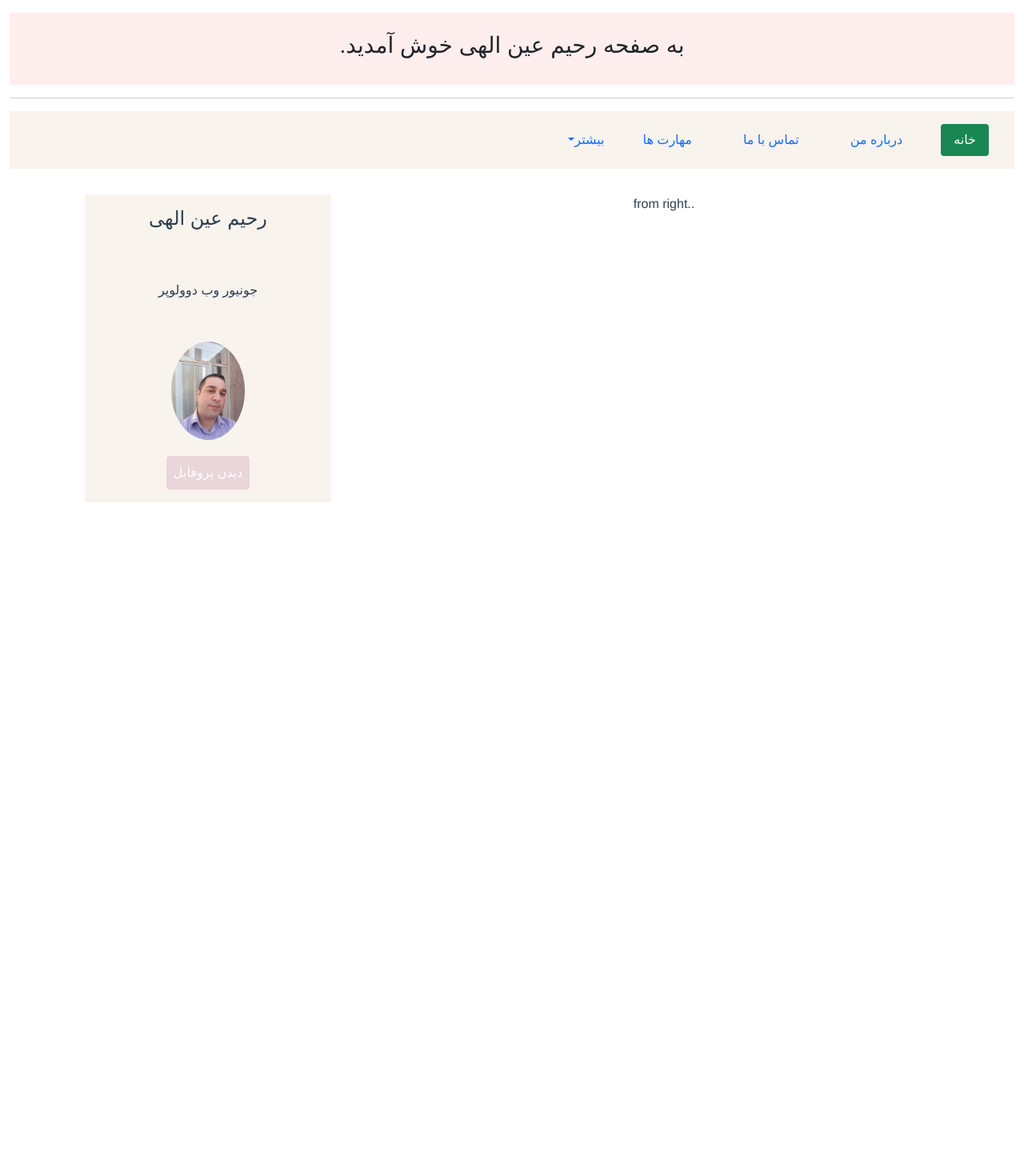
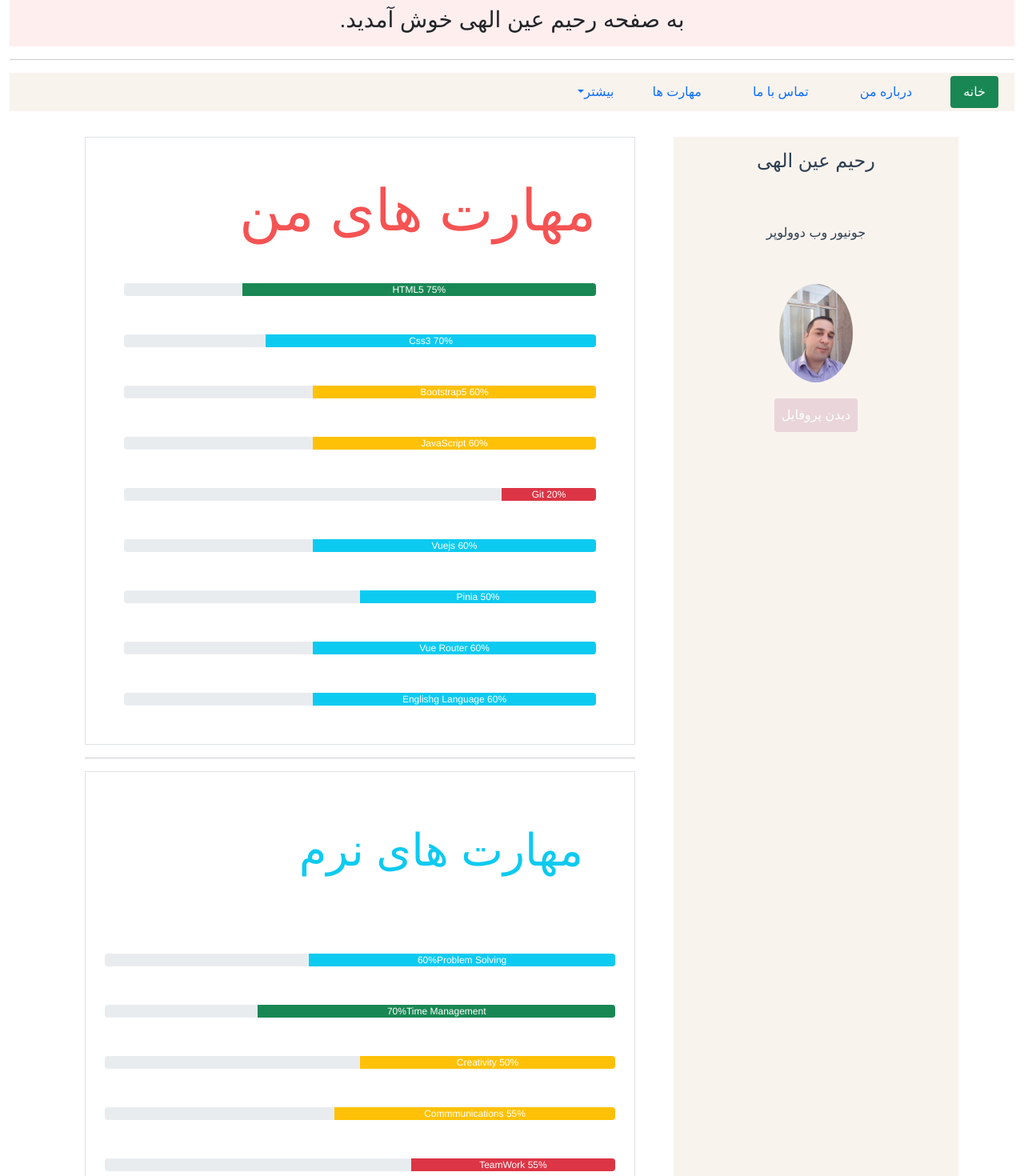
Before and after one commit to rahimeinollahi/AboutMe, a Vue app: page /skills in a window 1280 px wide. Shown: the part 60-1530 px from the top of the page at 80% size. Before the commit the page ends 800 px from the top, so only its background shows below. Built offline with nearby package versions, Linux system fonts and the light colour scheme.

Commit message:
skill page added top project

```diff
--- a/package.json
+++ b/package.json
@@ -10,6 +10,7 @@
   "dependencies": {
     "@popperjs/core": "^2.11.5",
     "bootstrap": "^5.1.3",
+    "bootstrap-icons": "^1.8.1",
     "core-js": "^3.6.5",
     "vue": "^3.0.0",
     "vue-router": "^4.0.0-0"
--- a/public/index.html
+++ b/public/index.html
@@ -1,11 +1,15 @@
 <!DOCTYPE html>
-<html lang="">
+<html lang="" dir="rtl">
   <head>
     <meta charset="utf-8">
     <meta http-equiv="X-UA-Compatible" content="IE=edge">
     <meta name="viewport" content="width=device-width,initial-scale=1.0">
     <link rel="icon" href="<%= BASE_URL %>favicon.ico">
     <title><%= htmlWebpackPlugin.options.title %></title>
+    <link rel="stylesheet" href="https://cdn.jsdelivr.net/npm/bootstrap-icons@1.5.0/font/bootstrap-icons.css" />
+    <link rel="stylesheet" href="https://cdn.jsdelivr.net/npm/bootstrap-icons@1.5.0/font/bootstrap-icons.css" />
+
+
   </head>
   <body>
     <noscript>
--- a/src/assets/scss/variable/variableHome.scss
+++ b/src/assets/scss/variable/variableHome.scss
@@ -1,6 +1,10 @@
 $clrTopPage:#FFEEEE;
 $clrNavPage:#F9F3EE;
 
-//components
+//components skill
 $cleBgskill:#F9F3EE;
 $crlBtn:#E9D5DA;
+
+//right skill
+$clrText:#F55353;
+$clrMiddle:#EDE6DB;
--- a/src/components/HomeComponents/MainNavbar.vue
+++ b/src/components/HomeComponents/MainNavbar.vue
@@ -1,13 +1,13 @@
 <template>
-    <div class="container-fluid mt-3">
+    <div class="container-fluid sticky-top">
 
-        <div id="nav-home" class=" p-4 text-dark">
+        <div id="nav-home" class=" p-2 text-dark">
             <h3>به صفحه رحیم عین الهی خوش آمدید.</h3>
         </div>
         <hr>
 
-        <div>
-             <ul class="nav nav-pills p-3" id="mainnav-top">
+        <div class="">
+             <ul class="nav nav-pills p-1 " id="mainnav-top">
                     <div v-for="item in mainnavItems" :key="item.id">
                         <li class="nav-item" v-if="item.id!=5">
                             <router-link :class="item.itemClass" :to="item.itemPath">{{item.itemName}}</router-link>
--- a/src/components/skillComponents/LeftsideSkill.vue
+++ b/src/components/skillComponents/LeftsideSkill.vue
@@ -1,5 +1,5 @@
 <template>
-    <div class="container mt-2">
+    <div class="container mt-2 h-100">
         <div id="top-skill">
             <h4 class="mt-3 p-3">رحیم عین الهی</h4>
                 <span class="d-block m-5">جونیور وب دوولوپر</span>
@@ -21,6 +21,9 @@
 <style lang="scss" scoped>
     @import '../../assets/scss/variable/variableHome.scss';
 
+*{
+    background-color: $cleBgskill;
+}
     #top-skill, #bottom-skill{
         background-color: $cleBgskill;
     }
--- a/src/components/skillComponents/RightsideSkill.vue
+++ b/src/components/skillComponents/RightsideSkill.vue
@@ -1,6 +1,88 @@
 <template>
     <div class="container mt-3">
-        from right..
+       <div class="border p-5">
+                <div class="">
+                <h2 class="display-2 text-end"><span id="span-title">مهارت های من</span></h2>
+                </div>
+
+                <div class="progress  mt-5">
+                    <div class="progress-bar  bg-success" style="width:75%"><span class="m-4">HTML5 75%</span></div>
+                </div>
+
+                <div class="progress mt-5">
+                    <div class="progress-bar bg-info" style="width:70%">Css3 70%</div>
+                </div>
+
+                <div class="progress mt-5">
+                    <div class="progress-bar bg-warning" style="width:60%">Bootstrap5 60%</div>
+                </div>
+
+                <div class="progress mt-5">
+                    <div class="progress-bar bg-warning" style="width:60%">JavaScript 60%</div>
+                </div>
+
+                <div class="progress mt-5">
+                    <div class="progress-bar bg-danger" style="width:20%">Git 20%</div>
+                </div>
+
+                <div class="progress mt-5">
+                    <div class="progress-bar bg-info" style="width:60%">Vuejs 60%</div>
+                </div>
+
+                <div class="progress mt-5">
+                    <div class="progress-bar bg-info" style="width:50%">Pinia 50%</div>
+                </div>
+
+                <div class="progress mt-5">
+                    <div class="progress-bar bg-info" style="width:60%">Vue Router 60%</div>
+                </div>
+
+                <div class="progress mt-5">
+                    <div class="progress-bar bg-info" style="width:60%">Englishg Language 60%</div>
+                </div>
+       </div>
+
+            <hr>
+
+        <div class="border p-4">
+            <div class="p-4">
+                <h4 class="text-end display-4 text-info p-3">مهارت های نرم</h4>
+            </div>
+
+            <div class="progress mt-5">
+                <div class="progress-bar bg-info" style="width:60%">60%Problem Solving</div>
+            </div>
+
+            <div class="progress mt-5">
+                <div class="progress-bar bg-success" style="width:70%">70%Time Management</div>
+            </div>
+
+            <div class="progress mt-5">
+                <div class="progress-bar bg-warning" style="width:50%">50% Creativity</div>
+            </div>
+
+            <div class="progress mt-5">
+                <div class="progress-bar bg-warning" style="width:55%">55% Commmunications</div>
+            </div>
+
+            <div class="progress mt-5">
+                <div class="progress-bar bg-danger" style="width:40%">55% TeamWork</div>
+            </div>
+
+            <div class="progress mt-5">
+                <div class="progress-bar bg-success" style="width:70%">55% Adapttability</div>
+            </div>
+
+            <div class="progress mt-5">
+                <div class="progress-bar bg-warning" style="width:35%">35% LeaderShip</div>
+            </div>
+        </div>
+
+        <div class="border p-4 mt-3">
+            <h4 class="text-end"> <i class="bi-alarm"></i> تجربه کاری</h4>
+
+        </div>
+
     </div>
 </template>
 
@@ -11,5 +93,24 @@
 </script>
 
 <style lang="scss" scoped>
+@import '../../assets/scss/variable/variableHome.scss';
 
+*{
+    direction: rtl;
+
+    @font-face {
+        font-family: myFirstFont;
+         src: url('../../assets/fonts/Far_AdvertisingMedium.ttf');
+    }
+}
+
+h2{
+    color: $clrText;
+
+
+}
+h4{
+    // background-color: $clrMiddle;
+
+}
 </style>
```
Also changed, not shown: 1 other file (tests, documents, lock files or other folders).
